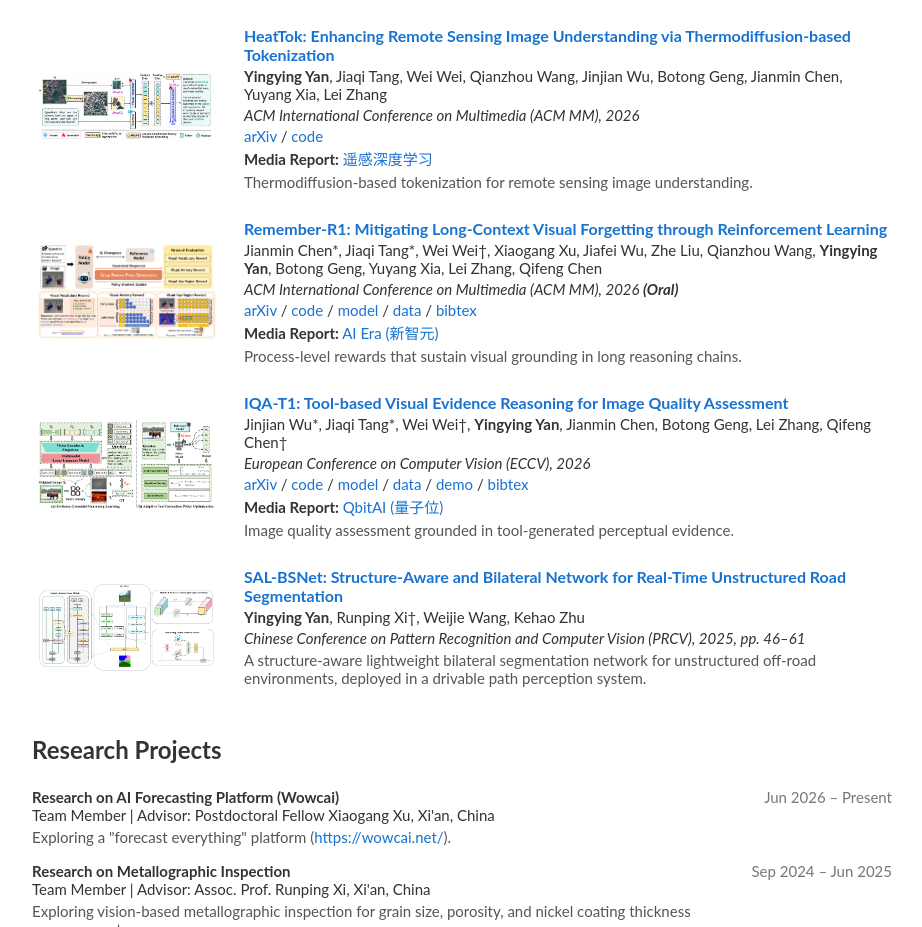
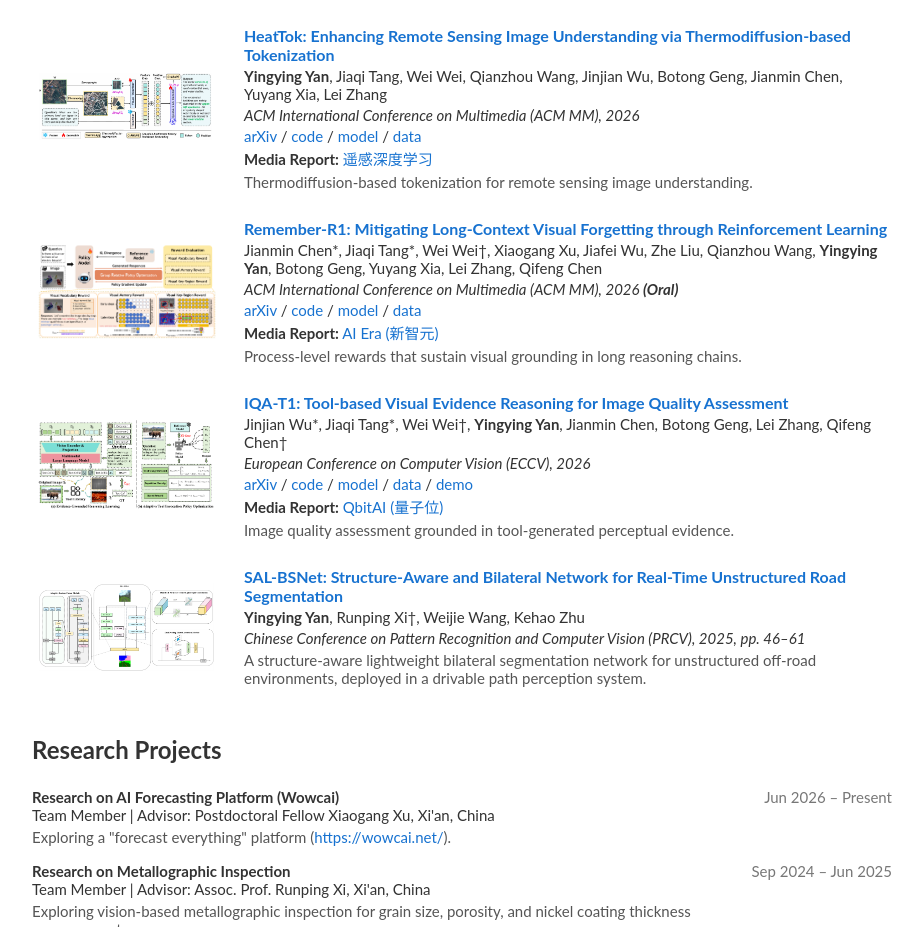
Before and after one commit to YingyingYan1/YingyingYan1.github.io, a plain HTML site: page index.html in a window 1280 px wide. Shown: the part 1142-2069 px from the top of the page, without its empty margins (178-1100 px from the left). Drawn offline with Linux system fonts and the light colour scheme.

Commit message:
Add files via upload

```diff
--- a/index.html
+++ b/index.html
@@ -140,7 +140,9 @@
         <div class="pub-venue">ACM International Conference on Multimedia (ACM MM), 2026</div>
         <div class="pub-links">
           <a href="https://arxiv.org/abs/2608.22485" target="_blank" rel="noopener">arXiv</a> /
-          <a href="https://github.com/YingyingYan1/HeatTok" target="_blank" rel="noopener">code</a>
+          <a href="https://github.com/YingyingYan1/HeatTok" target="_blank" rel="noopener">code</a> /
+          <a href="https://huggingface.co/Yingying11/HeatTok-EarthVQA-7B" target="_blank" rel="noopener">model</a> /
+          <a href="https://huggingface.co/datasets/Yingying11/semantic_patch_cache" target="_blank" rel="noopener">data</a>
         </div>
         <div class="pub-links">
           <b>Media Report:</b>
@@ -170,8 +172,7 @@
           <a href="https://arxiv.org/abs/2608.01314" target="_blank" rel="noopener">arXiv</a> /
           <a href="https://github.com/Ch921-cell/Remember-R1" target="_blank" rel="noopener">code</a> /
           <a href="https://huggingface.co/JM-Chen/Remember-R1-7B" target="_blank" rel="noopener">model</a> /
-          <a href="https://huggingface.co/datasets/JM-Chen/Remember-R1" target="_blank" rel="noopener">data</a> /
-          <a href="https://jqt.me/data/ChenACMMM2026_RememberR1.bib" target="_blank" rel="noopener">bibtex</a>
+          <a href="https://huggingface.co/datasets/JM-Chen/Remember-R1" target="_blank" rel="noopener">data</a>
         </div>
         <div class="pub-links">
           <b>Media Report:</b>
@@ -202,8 +203,7 @@
           <a href="https://github.com/zibuyu-02/IQA-T1" target="_blank" rel="noopener">code</a> /
           <a href="https://huggingface.co/zibuyu-02/IQA-T1" target="_blank" rel="noopener">model</a> /
           <a href="https://huggingface.co/datasets/zibuyu-02/Q-Tool" target="_blank" rel="noopener">data</a> /
-          <a href="https://huggingface.co/spaces/Jiaqi-hkust/IQA-T1" target="_blank" rel="noopener">demo</a> /
-          <a href="https://jqt.me/data/WuECCV2026_IQAT1.bib" target="_blank" rel="noopener">bibtex</a>
+          <a href="https://huggingface.co/spaces/Jiaqi-hkust/IQA-T1" target="_blank" rel="noopener">demo</a>
         </div>
         <div class="pub-links">
           <b>Media Report:</b>
```
